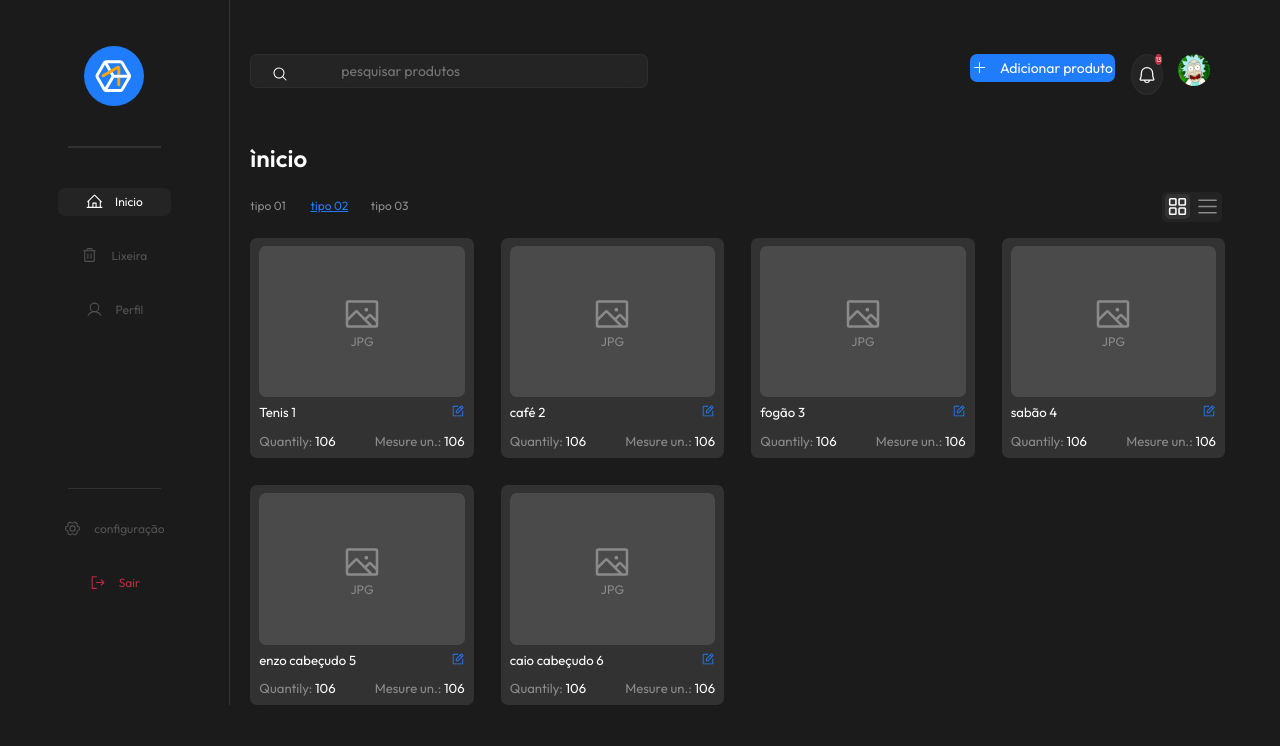
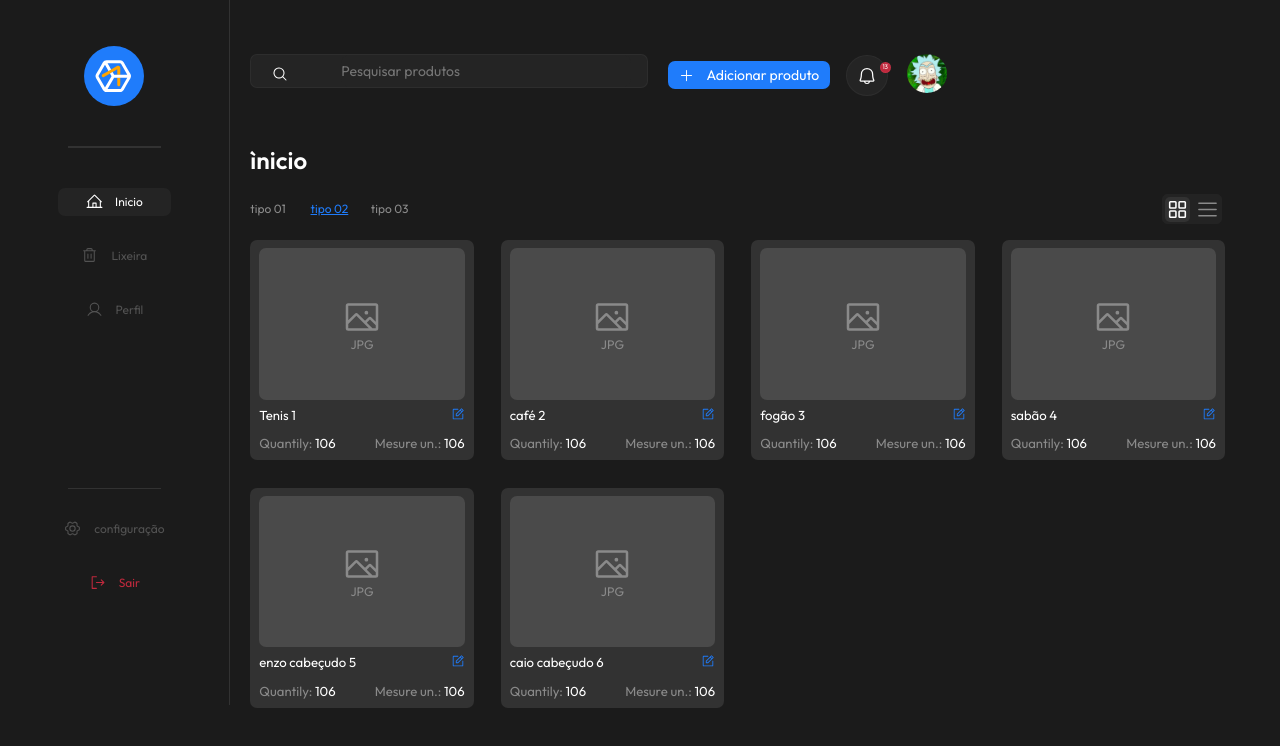
Before and after one commit to yeaaah-dev/yeah-stock, a React (Vite) app: page / in a window 1280 px wide. Shown: the top 746 px of the page. Built offline with nearby package versions, Linux system fonts and the light colour scheme; data requests are answered from the project's data file.

Commit message:
Change on css and html

```diff
--- a/src/pages/home/app.module.css
+++ b/src/pages/home/app.module.css
@@ -1,5 +1,12 @@
 .Button {
   width: 10.08213rem;
+  color: #FFF;
+
+  font-family: Outfit;
+  font-size: 0.875rem;
+  font-style: normal;
+  font-weight: 400;
+  line-height: normal;
 }
 
 .home-page {
@@ -8,9 +15,8 @@
 
 .nav-bar {
   display: flex;
-  justify-content: space-between;
   margin-top: 3.37rem;
-
+  gap: 1.25rem;
   width: 100%;
 }
 
@@ -80,8 +86,9 @@ nav {
 
 .button-icons {
   display: flex;
+  align-items: center;
   gap: 2rem;
-  margin-right: 2rem;
+  width: 45%;
 }
 
 .notification {
@@ -109,12 +116,12 @@ nav {
 .icon-bell {
   color: #fff;
   margin-top: 0.3rem;
+  width: 30px;
 }
 
 .logo {
   border-radius: 50%;
-  width: 2rem;
-  height: 2rem;
+  width: 2.5rem;
   margin-left: -1rem;
 }
 
@@ -153,3 +160,8 @@ nav {
   padding-bottom: 0.56rem;
   margin-left: -2rem;
 }
+
+.div-button{
+  max-width: 10.08213rem;;
+  width: 100%;
+}
--- a/src/pages/home/index.jsx
+++ b/src/pages/home/index.jsx
@@ -106,7 +106,7 @@ export function App() {
               <Input
                 borderNone={true}
                 type="text"
-                placeholder="pesquisar produtos"
+                placeholder="Pesquisar produtos"
                 onChange={(event) => {
                   setSearch(event.currentTarget.value);
                 }}
@@ -114,13 +114,16 @@ export function App() {
             </div>
           </div>
           <div className={style["button-icons"]}>
+
+            <div className={style["div-button"]}>
             <Button
               label={"Adicionar produto"}
-              icon={<Icon />}
+              icon={<Icon/>}
               buttonBackgroundOff={"not"}
               className={style["Button"]}
               onClick={goToRegistration}
             />
+            </div>
 
             <div className={style["icon-photo"]}>
               <Bell size={20} className={style["icon-bell"]} />
--- a/src/pages/registrationScreen/RegistrationScreen.jsx
+++ b/src/pages/registrationScreen/RegistrationScreen.jsx
@@ -2,6 +2,7 @@ import styles from "../../pages/registrationScreen/RegistrationScreen.module.css
 import { Sidebar } from "../../components/sidebar";
 import { Input } from "../../components/Input";
 import { Image } from "@phosphor-icons/react";
+import { Button } from "../../components/Button/Button";
 
 export function RegistrationScreen() {
   return (
@@ -56,6 +57,14 @@ export function RegistrationScreen() {
           <span className={styles["title-inputs"]}>Descrição do produto</span>
           <textarea></textarea>
         </div>
+
+        <div className={styles["div-button"]}>
+            <Button
+              label={"Salvar"}
+              buttonBackgroundOff={"not"}
+              className={styles["Button"]}
+            />
+          </div>
       </div>
     </div>
   );
--- a/src/pages/registrationScreen/RegistrationScreen.module.css
+++ b/src/pages/registrationScreen/RegistrationScreen.module.css
@@ -106,7 +106,6 @@
 
 .description-products-content {
   width: 100%;
-  height: 100%;
   display: flex;
   flex-direction: column;
   gap: 0.25rem;
@@ -121,3 +120,15 @@
   background: #242424;
   resize: none;
 }
+
+.Button{
+  width: 5.5rem;
+  height: 1.75rem;
+}
+
+.div-button{
+  display: flex;
+  width: 5.5rem;
+  height: 1.75rem;
+  margin-top: 1.44rem;
+}
```
